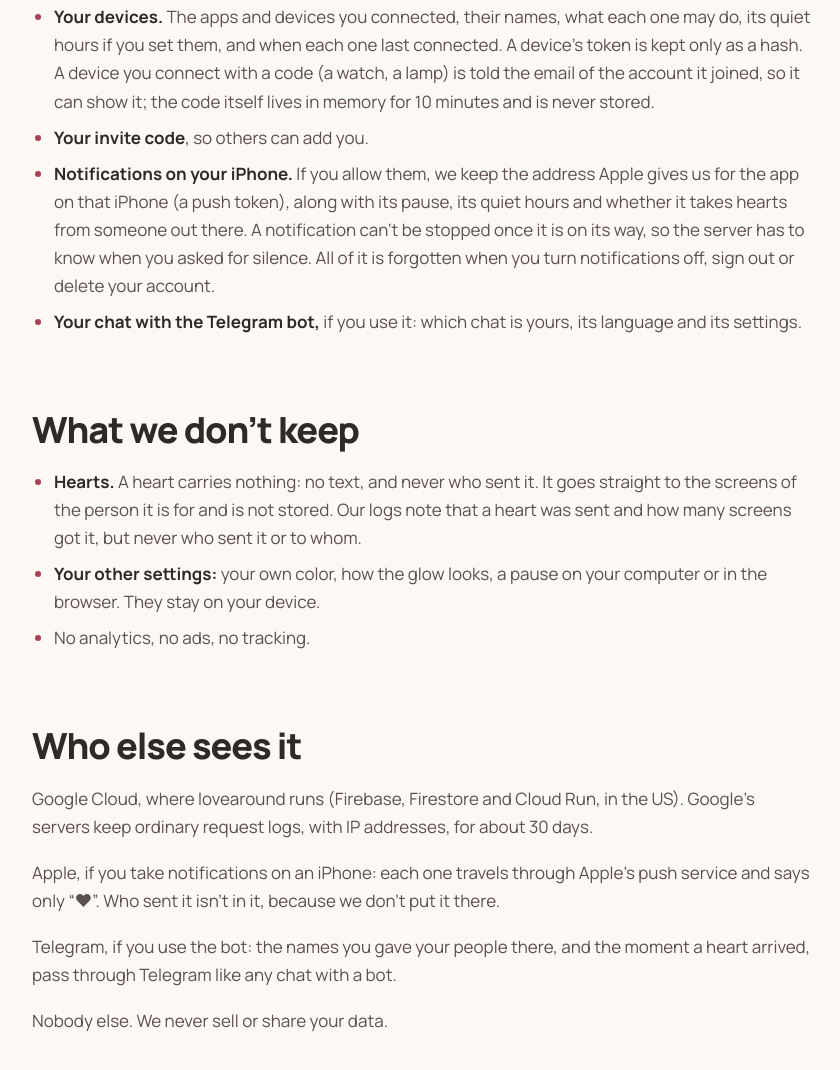
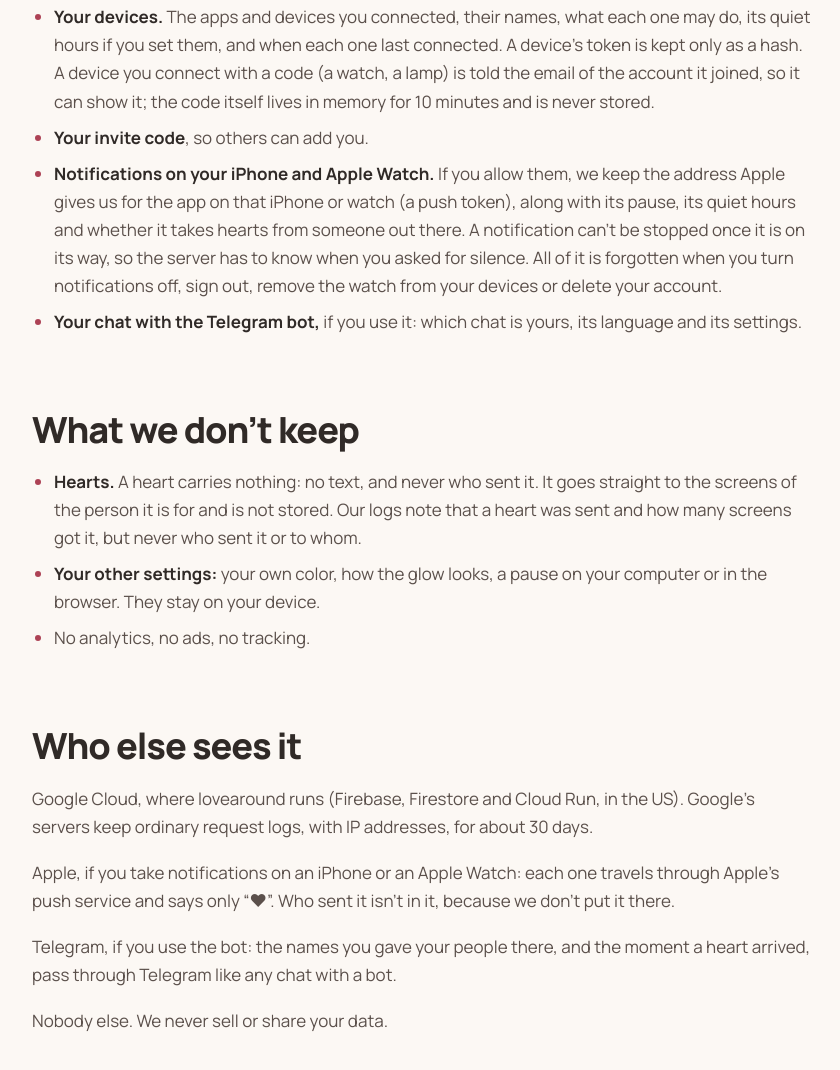
Before and after one commit to lovearound-me/site, a plain HTML site: page public/privacy.html in a window 1280 px wide. Shown: the part 753-1823 px from the top of the page, without its empty margins (80-920 px from the left). Drawn offline with Linux system fonts and the light colour scheme.

Commit message:
Privacy: the watch's push token too
Co-Authored-By: Claude Opus 5.5 <noreply@anthropic.com>
Claude-Session: https://claude.ai/code/session_01Kz9jb4Prh5zSQ2Goonnwxx

```diff
--- a/public/privacy.html
+++ b/public/privacy.html
@@ -38,7 +38,7 @@
       <li><b>Your address book.</b> The people you added, and the names and colors you gave them. Those names are yours: the people themselves never see them, and nobody is told that you added them.</li>
       <li><b>Your devices.</b> The apps and devices you connected, their names, what each one may do, its quiet hours if you set them, and when each one last connected. A device’s token is kept only as a hash. A device you connect with a code (a watch, a lamp) is told the email of the account it joined, so it can show it; the code itself lives in memory for 10 minutes and is never stored.</li>
       <li><b>Your invite code</b>, so others can add you.</li>
-      <li><b>Notifications on your iPhone.</b> If you allow them, we keep the address Apple gives us for the app on that iPhone (a push token), along with its pause, its quiet hours and whether it takes hearts from someone out there. A notification can’t be stopped once it is on its way, so the server has to know when you asked for silence. All of it is forgotten when you turn notifications off, sign out or delete your account.</li>
+      <li><b>Notifications on your iPhone and Apple Watch.</b> If you allow them, we keep the address Apple gives us for the app on that iPhone or watch (a push token), along with its pause, its quiet hours and whether it takes hearts from someone out there. A notification can’t be stopped once it is on its way, so the server has to know when you asked for silence. All of it is forgotten when you turn notifications off, sign out, remove the watch from your devices or delete your account.</li>
       <li><b>Your chat with the Telegram bot,</b> if you use it: which chat is yours, its language and its settings.</li>
     </ul>
 
@@ -51,7 +51,7 @@
 
     <h2 id="who">Who else sees it</h2>
     <p>Google Cloud, where lovearound runs (Firebase, Firestore and Cloud Run, in the US). Google’s servers keep ordinary request logs, with IP addresses, for about 30 days.</p>
-    <p>Apple, if you take notifications on an iPhone: each one travels through Apple’s push service and says only “♥”. Who sent it isn’t in it, because we don’t put it there.</p>
+    <p>Apple, if you take notifications on an iPhone or an Apple Watch: each one travels through Apple’s push service and says only “♥”. Who sent it isn’t in it, because we don’t put it there.</p>
     <p>Telegram, if you use the bot: the names you gave your people there, and the moment a heart arrived, pass through Telegram like any chat with a bot.</p>
     <p>Nobody else. We never sell or share your data.</p>
 
```
